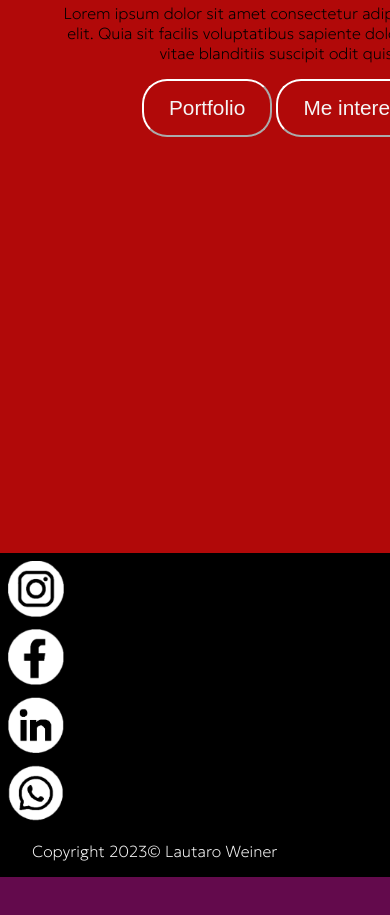
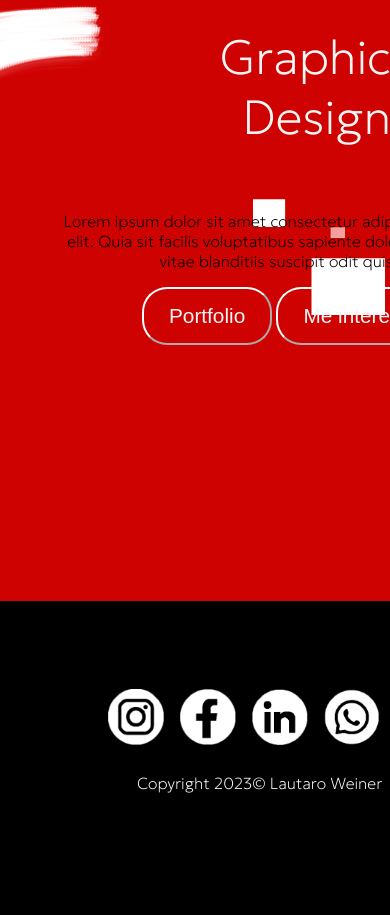
Before and after one commit to LautaroWeiner/PF-Weiner, a plain HTML site: page pages/servicios.html in a window 390 px wide. Shown: the part 1063-1978 px from the top of the page. Before the commit the page ends 1940 px from the top, so only its background shows below. Drawn offline with Linux system fonts and the light colour scheme.

Commit message:
hice responsive y termine la pagina de servicios. Solo quedan las paginas de contacto y sobre mi

```diff
--- a/css/style.css
+++ b/css/style.css
@@ -190,12 +190,16 @@ input, textarea {
 
 
 #mainServicios {
+    background-image: url(../assets/images/fondo\ servicios.png);
+    background-position: center center;
+    background-attachment: fixed;
+    background-size: cover;
     display: flex;
     flex-direction: column;
 }
 
 #mainServicios section {
-    margin: 3rem;
+    margin: 3rem 3rem 16rem 3rem;
 }
 
 #sectionServicios {
--- a/pages/servicios.html
+++ b/pages/servicios.html
@@ -56,11 +56,13 @@
     </main>
 
     <footer>
-        <div id="iconoInstagram"><a href="https://www.instagram.com/lau.weiner/" target="_blank"><img src="../assets/images/icono instagram blanco.png" alt="Imagen no reconocida"></a></div>
-        <div><a href="https://www.facebook.com/lautaro.weiner" target="_blank"><img src="../assets/images/icono facebook blanco.png" alt="Imagen no reconocida"></a></div>
-        <div><a href="https://www.linkedin.com/in/lautaro-weiner-90b042234/" target="_blank"><img src="../assets/images/icono linkedin blanco.png" alt="Imagen no reconocida"></a></div>
-        <div><a href="https://faq.whatsapp.com/1169133442/?helpref=uf_share" target="_blank"><img src="../assets/images/icono wpp blanco.png" alt="Imagen no reconocida"></a></div>
-        <p>Copyright 2023© Lautaro Weiner</p>
+        <section>
+            <div id="iconoInstagram"><a href="https://www.instagram.com/lau.weiner/" target="_blank"><img src="../assets/images/icono instagram blanco.png" alt="Imagen no reconocida"></a></div>
+            <div><a href="https://www.facebook.com/lautaro.weiner" target="_blank"><img src="../assets/images/icono facebook blanco.png" alt="Imagen no reconocida"></a></div>
+            <div><a href="https://www.linkedin.com/in/lautaro-weiner-90b042234/" target="_blank"><img src="../assets/images/icono linkedin blanco.png" alt="Imagen no reconocida"></a></div>
+            <div><a href="https://faq.whatsapp.com/1169133442/?helpref=uf_share" target="_blank"><img src="../assets/images/icono wpp blanco.png" alt="Imagen no reconocida"></a></div>
+            <p>Copyright 2023© Lautaro Weiner</p>
+        </section>
     </footer>
 </body>
 </html>
```
Also changed, not shown: pages/contacto.html (+7 -5 lines), pages/sobremi.html (+7 -5 lines), assets/images/fondo servicios.png (added).
